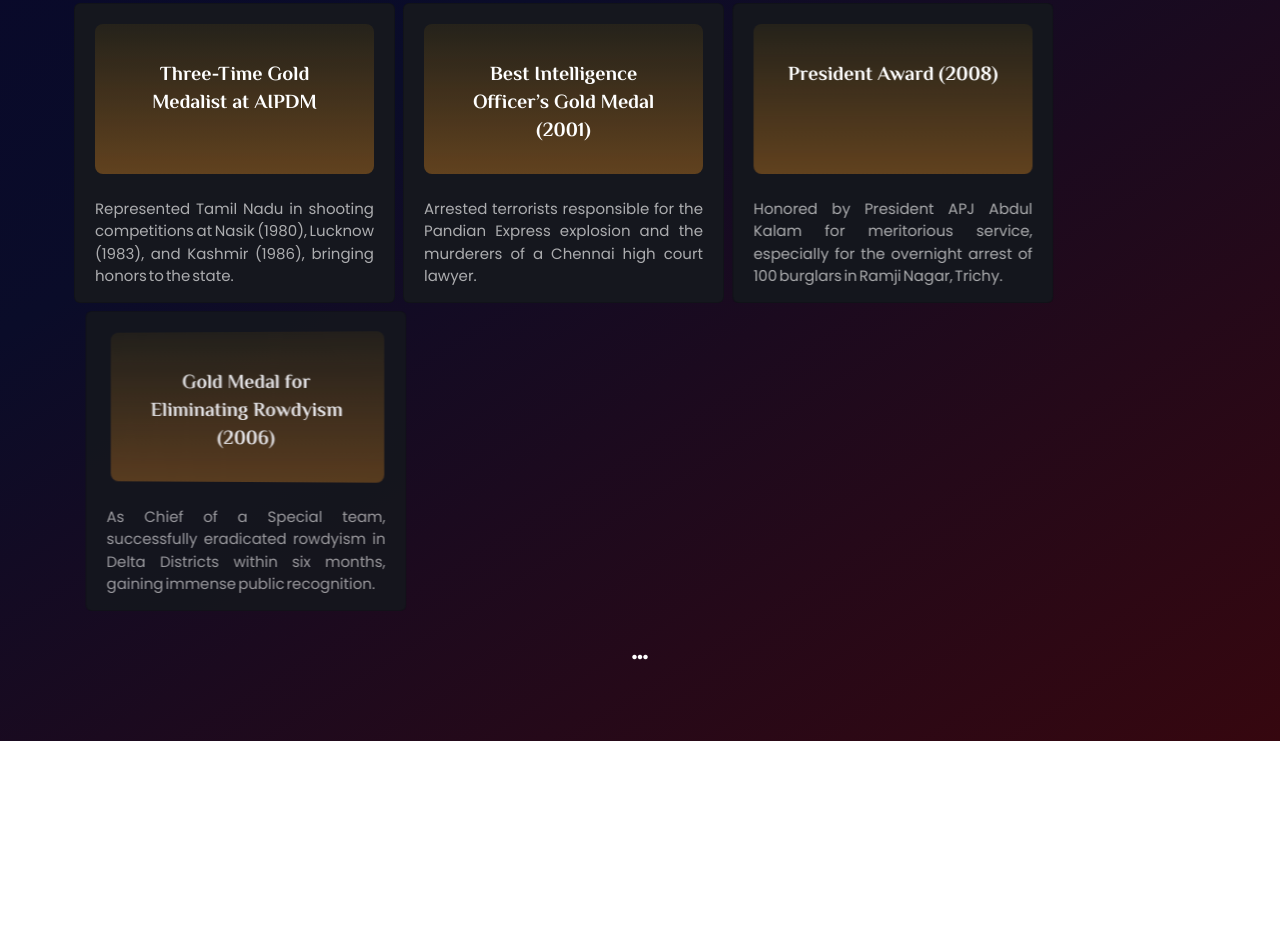
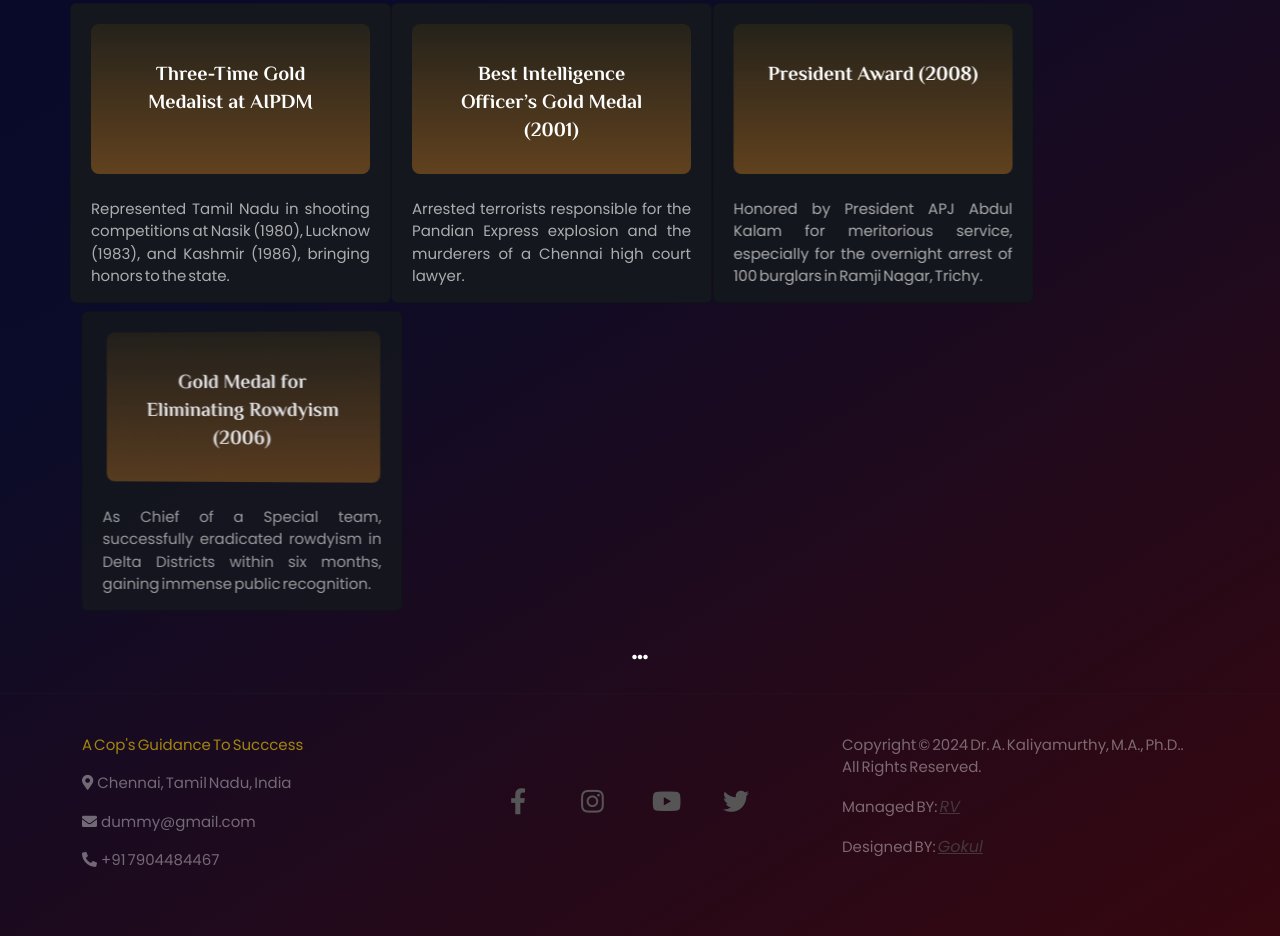
Before and after one commit to GokulAnanthanG/project-SP, a plain HTML site: page index.html in a window 1280 px wide. Shown: the part 2331-3267 px from the top of the page. Before the commit the page ends 3072 px from the top, so only its background shows below. Drawn offline with nearby package versions, Linux system fonts and the light colour scheme; a web font is replaced by a local one.

Commit message:
footer added

```diff
--- a/index.html
+++ b/index.html
@@ -57,7 +57,7 @@
       <br><br>
       <section class="Banner">
         <div class="row">
-          <div class="col-md-7">
+          <div class="col-lg-7">
             <h1 data-aos="fade-up" data-aos-once="true" data-aos-duration="800" data-aos-delay="300" align="center"
               class="Welcome">Welcome to the transformative journey with</h1>
             <br>
@@ -70,7 +70,7 @@
               lessons. From earning gold medals for the state to facing terrorists and criminals head-on, his courage is
               unparalleled <span class="quotes">"</span></span> </p>
           </div>
-          <div class="col-md-5">
+          <div class="col-lg-5">
             <svg data-aos="fade-down-right" data-aos-duration="1700" data-aos-delay="800" data-aos-once="true"
               id="star1" xmlns="http://www.w3.org/2000/svg" width="16" height="16" fill="currentColor"
               class="bi bi-star-fill" viewBox="0 0 16 16">
@@ -112,7 +112,7 @@
       </h2>
       <br>
       <div class="row">
-        <div class="col-md-3 my-2" data-aos="fade-right" data-aos-duration="700" data-aos-once="true"
+        <div class="col-lg-3 my-2" data-aos="fade-right" data-aos-duration="700" data-aos-once="true"
           data-aos-delay="700">
           <div class="card p-3">
             <center><img class="img-fluid img-thumbnail" src="assets/placeholder2.JPG" alt=""></center>
@@ -128,7 +128,7 @@
           </div>
         </div>
 
-        <div class="col-md-3 my-2" data-aos="fade-right" data-aos-duration="1500" data-aos-once="true"
+        <div class="col-lg-3 my-2" data-aos="fade-right" data-aos-duration="1500" data-aos-once="true"
           data-aos-delay="800">
           <div class="card p-3">
             <center><img class="img-fluid img-thumbnail" src="assets/placeholder3.JPG" alt=""></center>
@@ -144,7 +144,7 @@
           </div>
         </div>
 
-        <div class="col-md-3 my-2" data-aos="fade-right" data-aos-duration="1800" data-aos-once="true"
+        <div class="col-lg-3 my-2" data-aos="fade-right" data-aos-duration="1800" data-aos-once="true"
           data-aos-delay="900">
           <div class="card p-3">
             <center> <img class="img-fluid img-thumbnail" src="assets/placeholder2.JPG" alt=""></center>
@@ -160,7 +160,7 @@
           </div>
         </div>
 
-        <div class="col-md-3 my-2" data-aos="fade-right" data-aos-duration="2200" data-aos-once="true"
+        <div class="col-lg-3 my-2" data-aos="fade-right" data-aos-duration="2200" data-aos-once="true"
           data-aos-delay="1000">
           <div class="card p-3">
             <center> <img class="img-fluid img-thumbnail" src="assets/placeholder3.JPG" alt=""></center>
@@ -199,7 +199,7 @@
       </h2>
       <br>
       <div class="row">
-        <div class="col-md-4 my-2" data-aos="fade-up" data-aos-duration="700" data-aos-once="true" data-aos-delay="700">
+        <div class="col-lg-4 my-2" data-aos="fade-up" data-aos-duration="700" data-aos-once="true" data-aos-delay="700">
           <div class="card p-3">
             <iframe width="100%" height="215" src="https://www.youtube.com/embed/BQed0ZpiYYU?si=bBkK31OaYggpj0G4"
               title="YouTube video player" frameborder="0"
@@ -216,7 +216,7 @@
         </div>
 
 
-        <div class="col-md-4 my-2" data-aos="fade-up" data-aos-duration="1000" data-aos-once="true"
+        <div class="col-lg-4 my-2" data-aos="fade-up" data-aos-duration="1000" data-aos-once="true"
           data-aos-delay="800">
           <div class="card p-3">
             <iframe width="100%" height="215" src="https://www.youtube.com/embed/Vp-b0H-oGu4?si=iGjwuNYe3j9nkNjk"
@@ -235,7 +235,7 @@
 
 
 
-        <div class="col-md-4 my-2" data-aos="fade-up" data-aos-duration="1200" data-aos-once="true"
+        <div class="col-lg-4 my-2" data-aos="fade-up" data-aos-duration="1200" data-aos-once="true"
           data-aos-delay="1000">
           <div class="card p-3">
             <iframe width="100%" height="215" src="https://www.youtube.com/embed/Qu1ufWdI4rM?si=4fe_kbmFH8UlKgTk"
@@ -284,7 +284,7 @@
           class="fas fa-award"></i></h2>
       <br>
       <div class="row">
-        <div class="col-md-3 card m-1" data-aos="fade-left" data-aos-duration="1400" data-aos-once="true"
+        <div class="col-lg-3 my-1 card" data-aos="fade-left" data-aos-duration="1400" data-aos-once="true"
           data-aos-delay="1000">
           <div class="title" data-aos="flip-left" data-aos-duration="1000" data-aos-once="true" data-aos-delay="1000">
             <h5 align="center">Three-Time Gold Medalist at AIPDM</h5>
@@ -296,7 +296,7 @@
           </center>
         </div>
 
-        <div class="col-md-3 m-1 card" data-aos="fade-left" data-aos-duration="1500" data-aos-once="true"
+        <div class="col-lg-3 my-1 card" data-aos="fade-left" data-aos-duration="1500" data-aos-once="true"
           data-aos-delay="1200">
           <div class="title" data-aos="flip-left" data-aos-duration="1500" data-aos-once="true" data-aos-delay="1200">
             <h5 align="center">Best Intelligence Officer’s Gold Medal (2001)</h5>
@@ -308,7 +308,7 @@
           </center>
         </div>
 
-        <div class="col-md-3 m-1 card" data-aos="fade-left" data-aos-duration="2000" data-aos-once="true"
+        <div class="col-lg-3 my-1 card" data-aos="fade-left" data-aos-duration="2000" data-aos-once="true"
           data-aos-delay="1400">
           <div class="title" data-aos="flip-left" data-aos-duration="2000" data-aos-once="true" data-aos-delay="1400">
             <h5 align="center">President Award (2008)</h5>
@@ -321,7 +321,7 @@
         </div>
 
 
-        <div class="col-md-3 m-1 card" data-aos="fade-left" data-aos-duration="2500" data-aos-once="true"
+        <div class="col-lg-3 my-1 card" data-aos="fade-left" data-aos-duration="2500" data-aos-once="true"
           data-aos-delay="1600">
           <div class="title" data-aos="flip-left" data-aos-duration="2500" data-aos-once="true" data-aos-delay="1600">
             <h5 align="center">Gold Medal for Eliminating Rowdyism (2006)</h5>
@@ -341,6 +341,41 @@
     <p align="center"><button data-bs-toggle="tooltip" data-bs-placement="top" title="view all the Achivements & Awards"
         class="btn text-white"><i class="fas fa-ellipsis-h"></i>
       </button></p>
+      <hr>
+      <br>
+
+      <footer>
+      <div class="container">
+        <div class="row">
+          <div class="col-lg-4"><p class="navbar-brand">A Cop's Guidance To Succcess</p>
+          <p><i class="fas fa-map-marker-alt"></i>&nbsp;&nbsp;Chennai, Tamil Nadu, India</p>
+          <p><i class="fas fa-envelope"></i>&nbsp;&nbsp;dummy@gmail.com</p>
+          <p><i class="fas fa-phone-alt"></i>&nbsp;&nbsp;+91 7904484467</p>
+          </div>
+          <div class="col-lg-4">
+            <div class="row p-5">
+              <div class="col-3"><a href="#"><i class="fab fa-facebook-f"></i>
+              </a></div>
+              <div class="col-3"><a href="#">
+                <i class="fab fa-instagram"></i>
+              </a></div>
+              <div class="col-3"><a href="#">
+                <i class="fab fa-youtube"></i>
+              </a></div>
+              <div class="col-3"><a href="#">
+                <i class="fab fa-twitter"></i>
+              </a></div>
+              <div><a href="#"></a></div>
+            </div>
+          </div>
+          <div class="col-lg-4">
+            <p>Copyright © 2024 Dr. A. Kaliyamurthy, M.A., Ph.D.. All Rights Reserved.</p>
+            <p>Managed BY: <a href="#"><i>RV</i></a> </p>
+            <p>Designed BY: <a href="#"><i>Gokul</i></a> </p>
+          </div>
+         </div>
+      </footer>
+      </div>
   </section>
 
 
--- a/style.css
+++ b/style.css
@@ -391,3 +391,19 @@
       .shortBox h3{
         cursor: pointer;
       }
+
+      footer .col-lg-4:first-child{
+        opacity: 0.6;
+      }
+      footer a{
+        color: #555;
+        text-decoration: none;
+        font-size: 26px;
+      }
+      footer .col-lg-4:last-child{
+        opacity: 0.6;
+      }
+      footer .col-lg-4:last-child a{
+        font-size: 16px;
+        text-decoration: underline;
+      }
```
